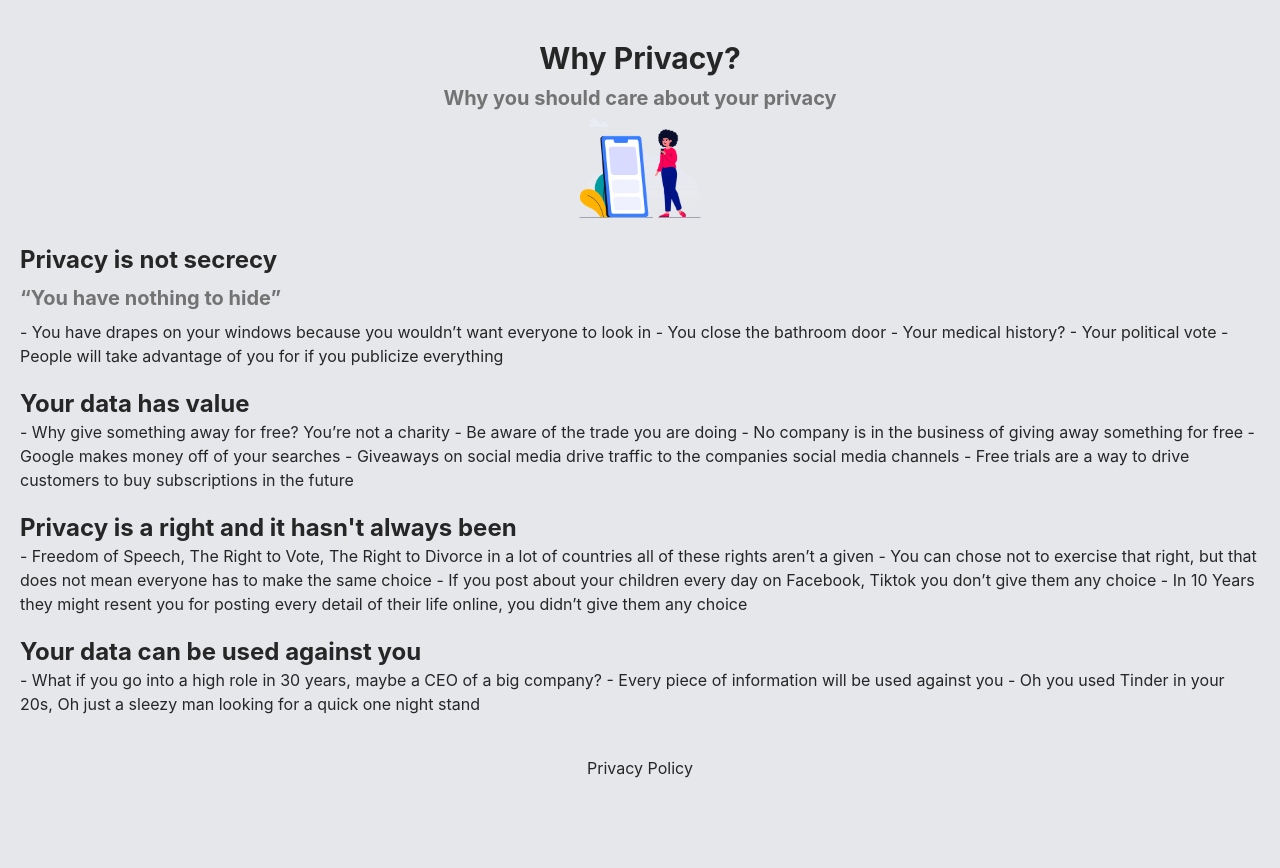
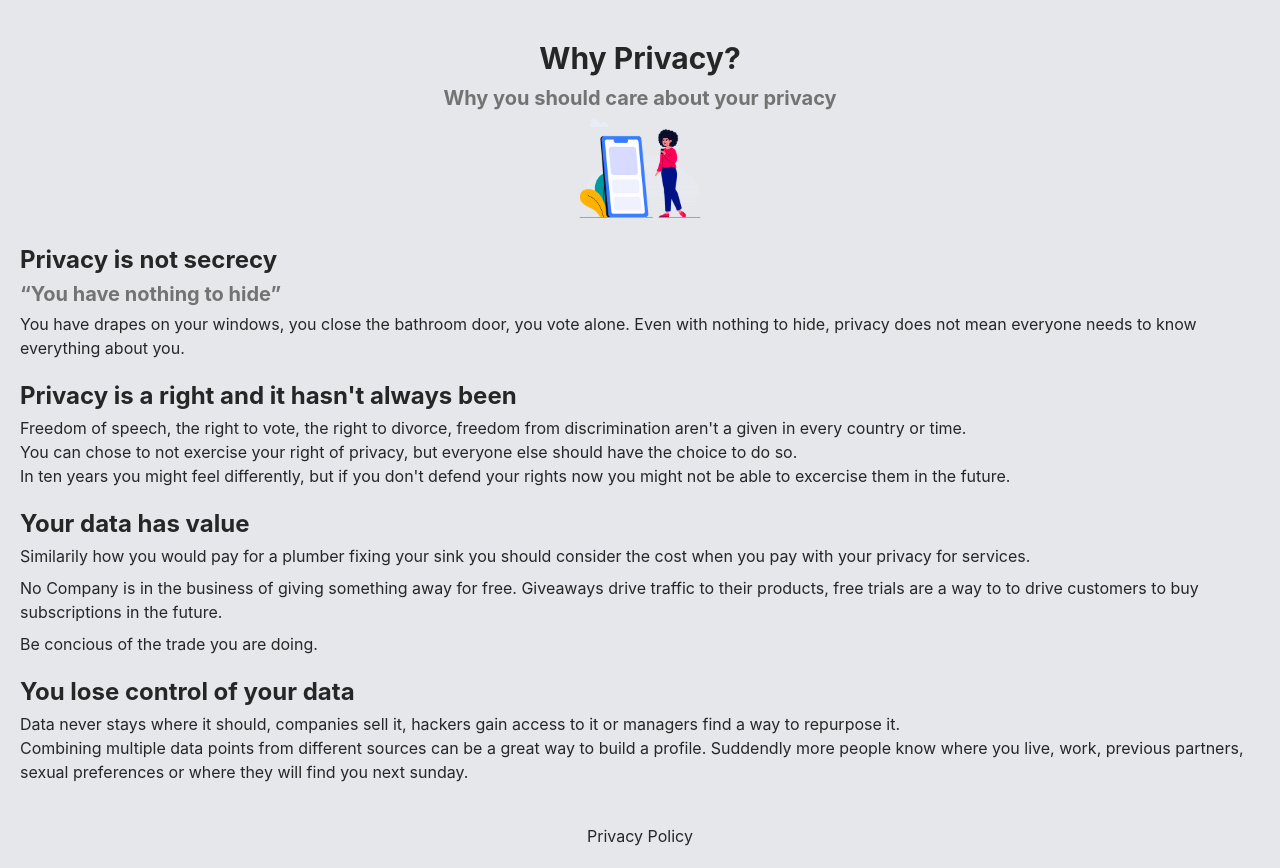
Before and after one commit to gempir/whyprivacy, a Next.js app: page / in a window 1280 px wide. Before the commit the page ends 800 px from the top, so only its background shows below. Built offline with nearby package versions, Linux system fonts and the light colour scheme.

Commit message:
formulate full sentences

```diff
--- a/pages/index.tsx
+++ b/pages/index.tsx
@@ -28,46 +28,55 @@ const Home: NextPage = () => {
                 <h2 id="secrecy" className={"text-2xl font-bold mt-5"}>
                     Privacy is not secrecy
                 </h2>
-                <h3 id="hide" className={"text-xl font-bold my-2 text-neutral-500"}>
+                <h3 id="hide" className={"text-xl font-bold my-1 text-neutral-500"}>
                     “You have nothing to hide”
                 </h3>
                 <p>
-                    - You have drapes on your windows because you wouldn’t want everyone to look in
-                    - You close the bathroom door
-                    - Your medical history?
-                    - Your political vote
-                    - People will take advantage of you for if you publicize everything
+                    You have drapes on your windows, you close the bathroom door, you vote alone.
+                    Even with nothing to hide, privacy does not mean everyone needs to know everything about you.
                 </p>
 
-                <h2 id="value" className={"text-2xl font-bold mt-5"}>
-                    Your data has value
-                </h2>
-                <p>
-                    - Why give something away for free? You’re not a charity
-                    - Be aware of the trade you are doing
-                    - No company is in the business of giving away something for free
-                    - Google makes money off of your searches
-                    - Giveaways on social media drive traffic to the companies social media channels
-                    - Free trials are a way to drive customers to buy subscriptions in the future
-                </p>
-
-                <h2 id="right" className={"text-2xl font-bold mt-5"}>
+                <h2 id="right" className={"text-2xl font-bold mt-5 mb-1 "}>
                     Privacy is a right and it hasn&apos;t always been
                 </h2>
                 <p>
-                    - Freedom of Speech, The Right to Vote, The Right to Divorce in a lot of countries all of these rights aren’t a given
-                    - You can chose not to exercise that right, but that does not mean everyone has to make the same choice
-                    - If you post about your children every day on Facebook, Tiktok you don’t give them any choice
-                    - In 10 Years they might resent you for posting every detail of their life online, you didn’t give them any choice
+                    Freedom of speech, the right to vote, the right to divorce, freedom from discrimination aren&apos;t a given in every country or time.
+                    <p>
+                    You can chose to not exercise your right of privacy, but everyone else should have the choice to do so.
+                    </p>
+                    <p>
+                    In ten years you might feel differently, but if you don&apos;t defend your rights now you might not be able to excercise them in the future.
+                    </p>
                 </p>
 
-                <h2 id="against" className={"text-2xl font-bold mt-5"}>
-                    Your data can be used against you
+                <h2 id="value" className={"text-2xl font-bold mt-5 mb-1"}>
+                    Your data has value
+                </h2>
+                <p className="flex flex-col gap-2">
+                    <p>
+                        Similarily how you would pay for a plumber fixing your sink you should consider the cost when
+                        you pay with your privacy for services.
+                    </p>
+                    <p>
+                        No Company is in the business of giving something away for free. Giveaways drive traffic to their products, free trials are
+                        a way to to drive customers to buy subscriptions in the future.
+                    </p>
+                    <p>
+                        Be concious of the trade you are doing.
+                    </p>
+                </p>
+
+                <h2 id="against" className={"text-2xl font-bold mt-5 mb-1 "}>
+                    You lose control of your data
                 </h2>
                 <p>
-                    - What if you go into a high role in 30 years, maybe a CEO of a big company?
-                    - Every piece of information will be used against you
-                    - Oh you used Tinder in your 20s, Oh just a sleezy man looking for a quick one night stand
+                    <p>
+                    Data never stays where it should, companies sell it, hackers gain access to it or managers find a way to repurpose it.
+                    </p>
+                    <p>
+                    Combining multiple data points from different sources can be a great way to build a profile.
+                    Suddendly more people know where you live, work, previous partners, sexual preferences or where they will find you next sunday.
+                    </p>
                 </p>
 
             </main>
```
